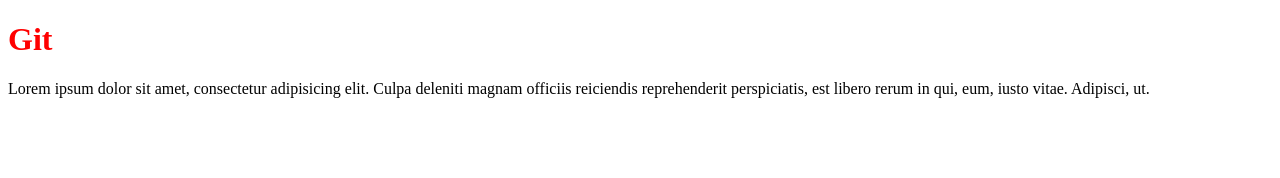
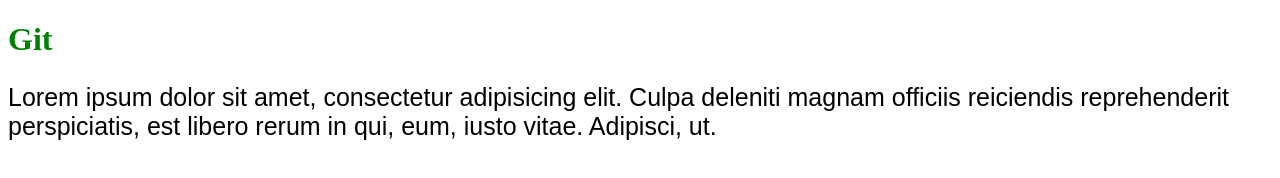
Before and after one commit to Dmytro9/site, a plain HTML site: page index.html in a window 1280 px wide. Drawn offline with Linux system fonts and the light colour scheme.

Commit message:
modified css file

```diff
--- a/css/css.css
+++ b/css/css.css
@@ -1,3 +1,8 @@
 h1 {
-	color: red;
+	color: green;
 }
+
+p {
+	font-family: Arial, sans-serif;
+	font-size: 25px;
+}
```
